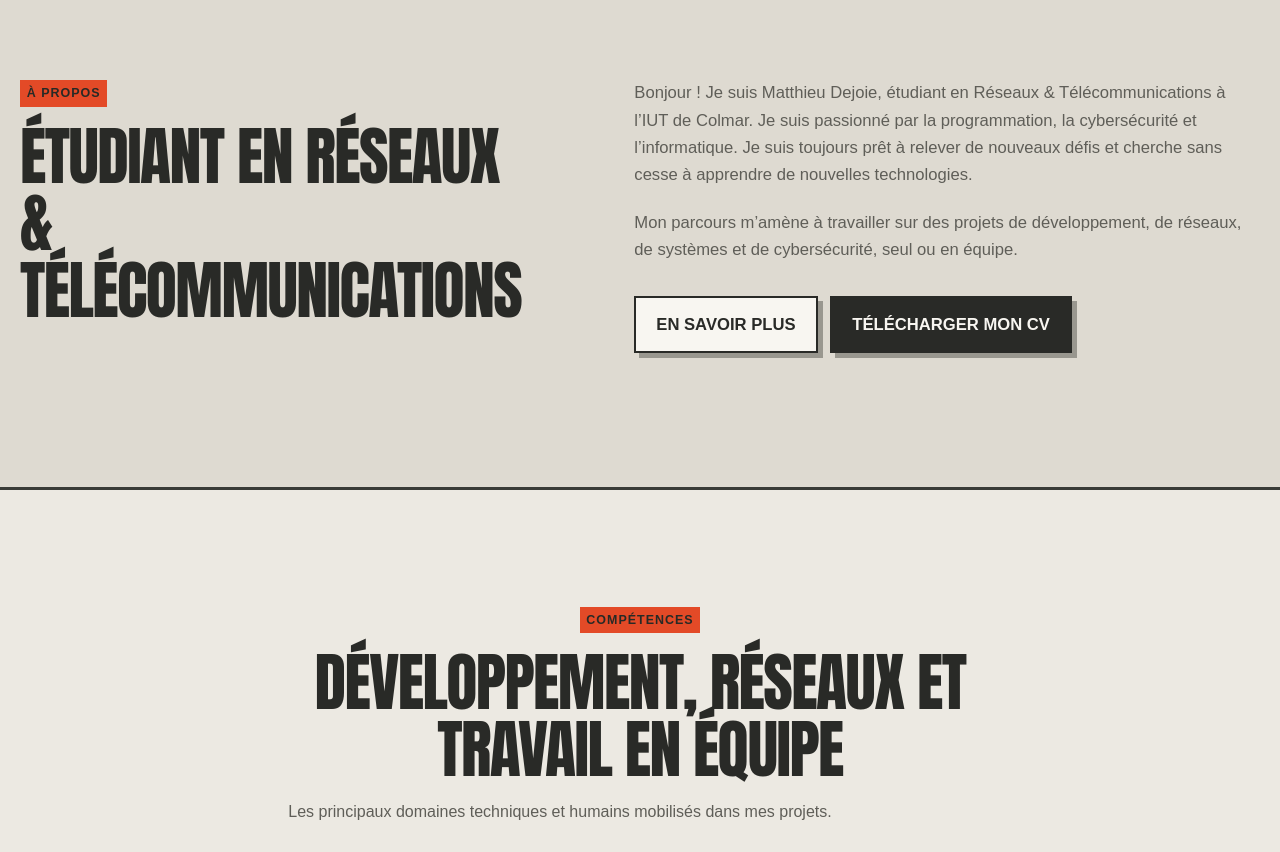
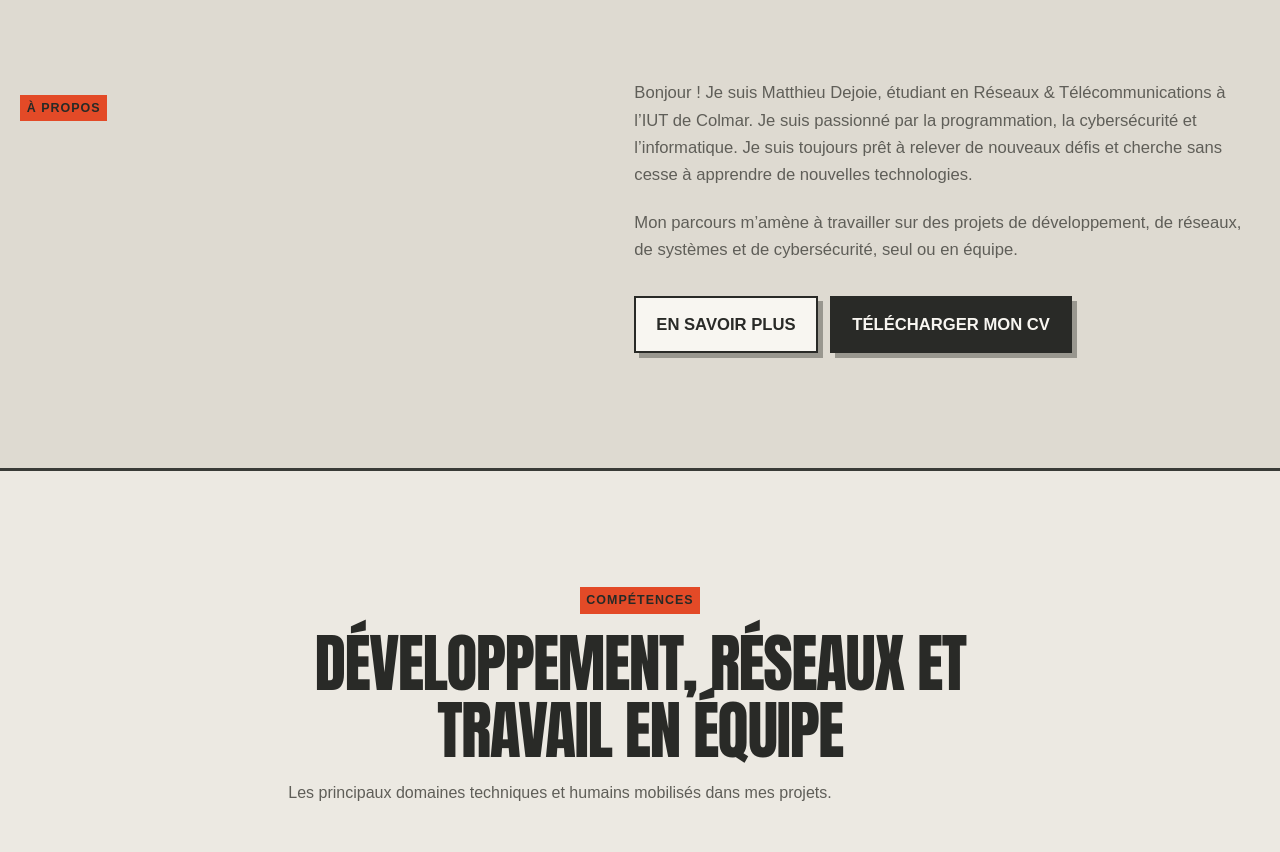
Before and after one commit to Grenat-404/Portfolio, a plain HTML site: page index.html in a window 1280 px wide. Shown: the part 960-1812 px from the top of the page. Drawn offline with Linux system fonts and the light colour scheme.

Commit message:
style: retirer le titre redondant de la section À propos de l'accueil

```diff
--- a/index.html
+++ b/index.html
@@ -67,7 +67,7 @@
 <div class="container split-layout">
 <div class="section-heading reveal">
 <p class="eyebrow">À propos</p>
-<h2>Étudiant en Réseaux &amp; Télécommunications</h2>
+
 </div>
 <div class="prose reveal">
 <p>Bonjour ! Je suis Matthieu Dejoie, étudiant en Réseaux &amp; Télécommunications à l’IUT de Colmar. Je suis passionné par la programmation, la cybersécurité et l’informatique. Je suis toujours prêt à relever de nouveaux défis et cherche sans cesse à apprendre de nouvelles technologies.</p>
```
